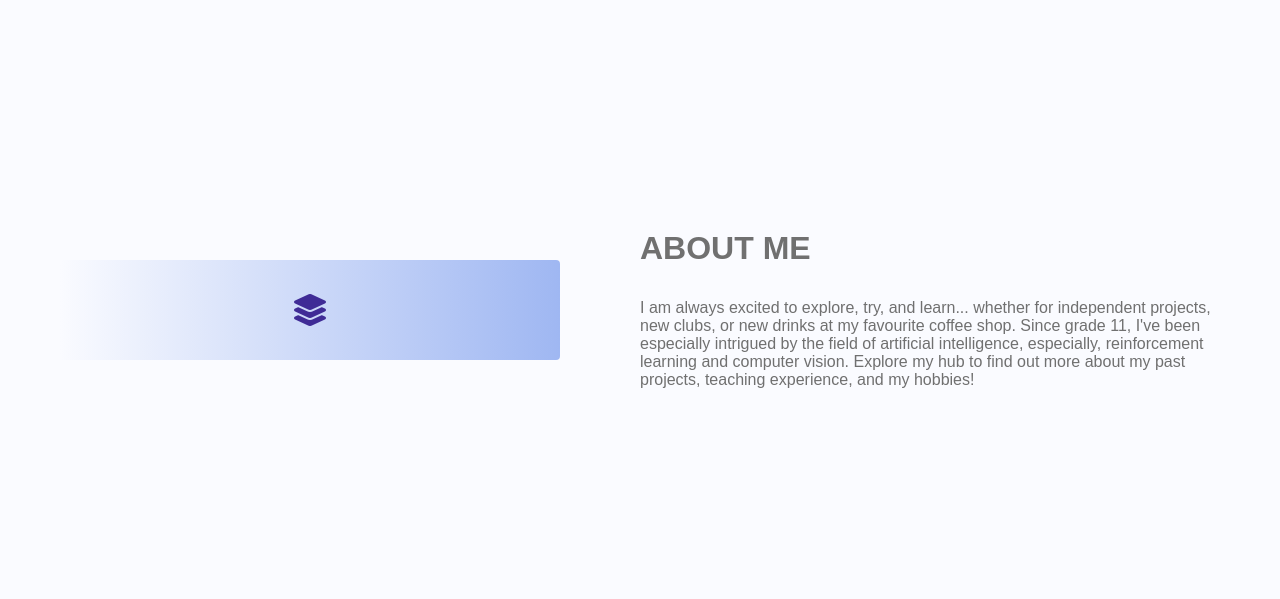
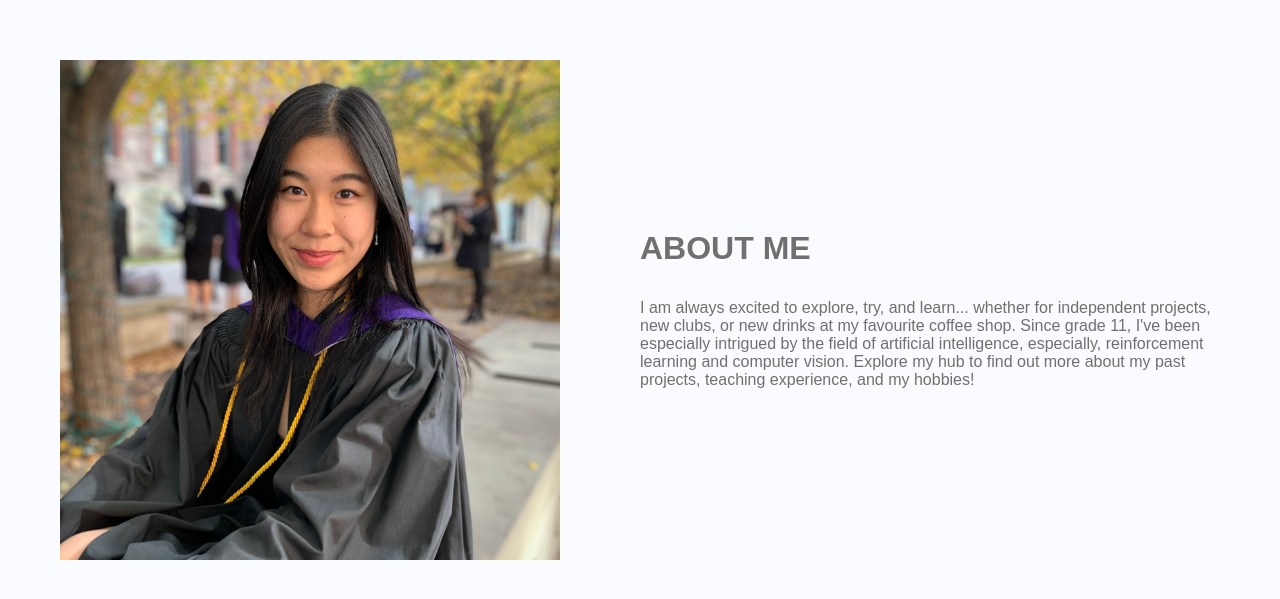
Before and after one commit to jessicaxtang/jessicaxtang.github.io, a plain HTML site: page index.html in a window 1280 px wide. Shown: the part 771-1370 px from the top of the page. Drawn offline with Linux system fonts and the light colour scheme.

Commit message:
display headshot in about section

```diff
--- a/index.html
+++ b/index.html
@@ -58,7 +58,7 @@ a.navbar__links#home-page + tab creates an a tag, class, ID automatically
     <div class="main" id="about">
         <div class="main__container">
             <div class="main__img--container">
-                <div class="main__img--card"><i class = "fas fa-layer-group"></i></div>
+                <div class="main__img--card"><img src="images/jt_headshot.jpg" alt="Jessica's headshot!"></div>
             </div>
             <div class="main__content">
                 <h1>about me</h1>
```
